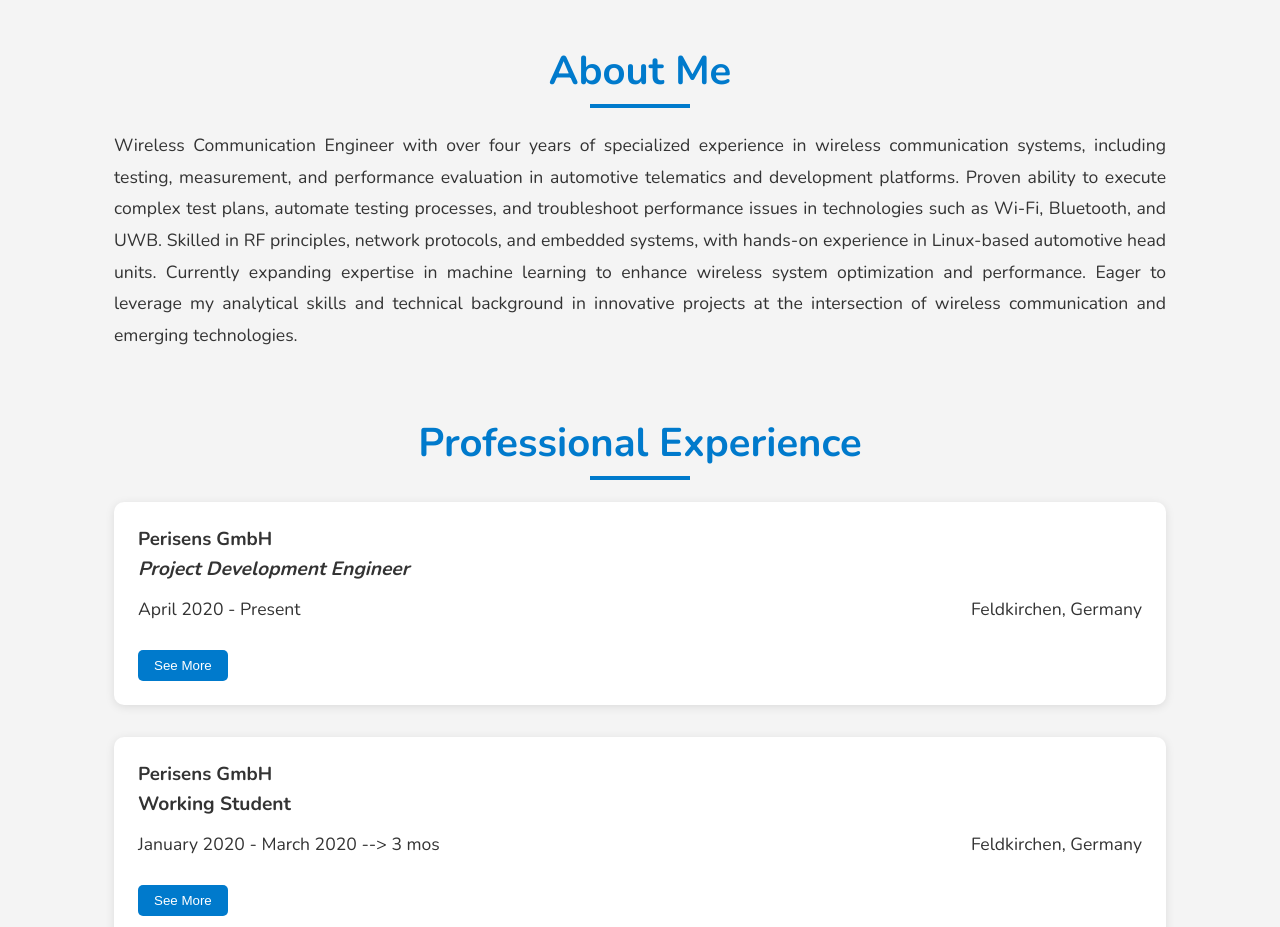
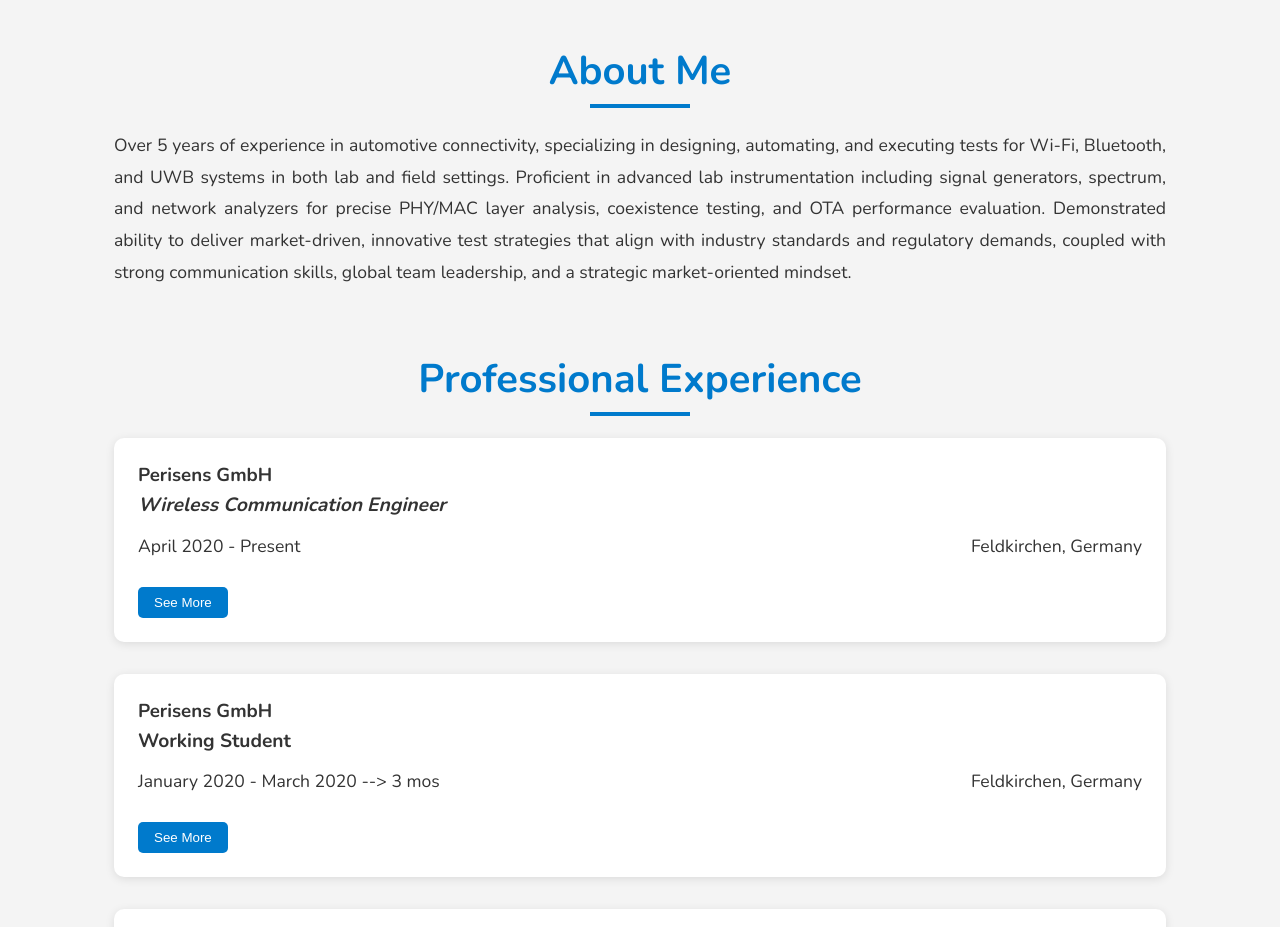
Before and after one commit to sarkar404/sarkar404.github.io, a plain HTML site: page index.html in a window 1280 px wide. Shown: the part 820-1747 px from the top of the page. Drawn offline with nearby package versions, Linux system fonts and the light colour scheme.

Commit message:
changed CV, added photo, and updated "about" section

```diff
--- a/index.html
+++ b/index.html
@@ -12,7 +12,7 @@
     <meta name="author" content="Muhammad Manzar Hussain">
     <meta property="og:title" content="Muhammad Manzar Hussain">
     <meta property="og:description" content="Wireless Communication Engineer specializing in Wi-Fi, Bluetooth, UWB, and automotive telematics.">
-    <meta property="og:image" content="url_to_your_image.jpg">
+    <meta property="og:image" content="Photo_Manzar.jpg">
     <meta property="og:url" content="http://yourwebsite.com">
     <meta property="og:type" content="website">
 
@@ -519,7 +519,7 @@
     <section id="about" class="section">
         <h2>About Me</h2>
 		<p style="text-align: justify;">
-			Wireless Communication Engineer with over four years of specialized experience in wireless communication systems, including testing, measurement, and performance evaluation in automotive telematics and development platforms. Proven ability to execute complex test plans, automate testing processes, and troubleshoot performance issues in technologies such as Wi-Fi, Bluetooth, and UWB. Skilled in RF principles, network protocols, and embedded systems, with hands-on experience in Linux-based automotive head units. Currently expanding expertise in machine learning to enhance wireless system optimization and performance. Eager to leverage my analytical skills and technical background in innovative projects at the intersection of wireless communication and emerging technologies.
+			Over 5 years of experience in automotive connectivity, specializing in designing, automating, and executing tests for Wi‑Fi, Bluetooth, and UWB systems in both lab and field settings. Proficient in advanced lab instrumentation including signal generators, spectrum, and network analyzers for precise PHY/MAC layer analysis, coexistence testing, and OTA performance evaluation. Demonstrated ability to deliver market-driven, innovative test strategies that align with industry standards and regulatory demands, coupled with strong communication skills, global team leadership, and a strategic market-oriented mindset.
 		</p>
 	</section>
 
@@ -532,7 +532,7 @@
 			<!-- Experience Card 1 -->
 			<div class="experience-card" style="width: 100%;">
 				<h3>Perisens GmbH</h3>
-				<p class="designation"><em>Project Development Engineer</em></p>
+				<p class="designation"><em>Wireless Communication Engineer</em></p>
 				<div class="duration-location">
 					<p class="duration">April 2020 - Present</p>
 					<p class="location">Feldkirchen, Germany</p>
```
Also changed, not shown: Photo_Manzar.jpg (added), 1 other file.
